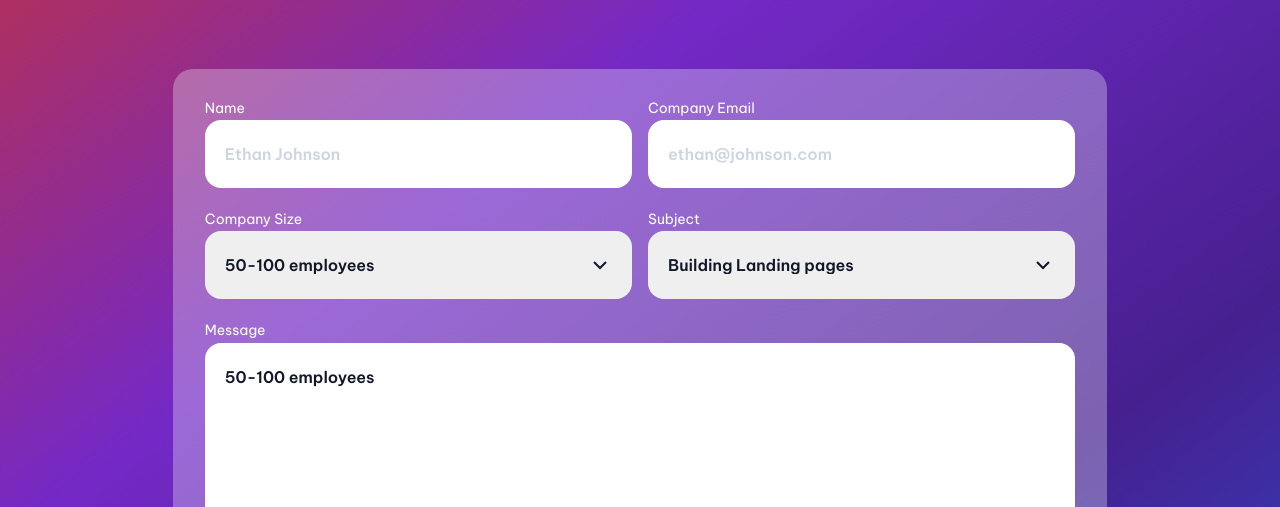
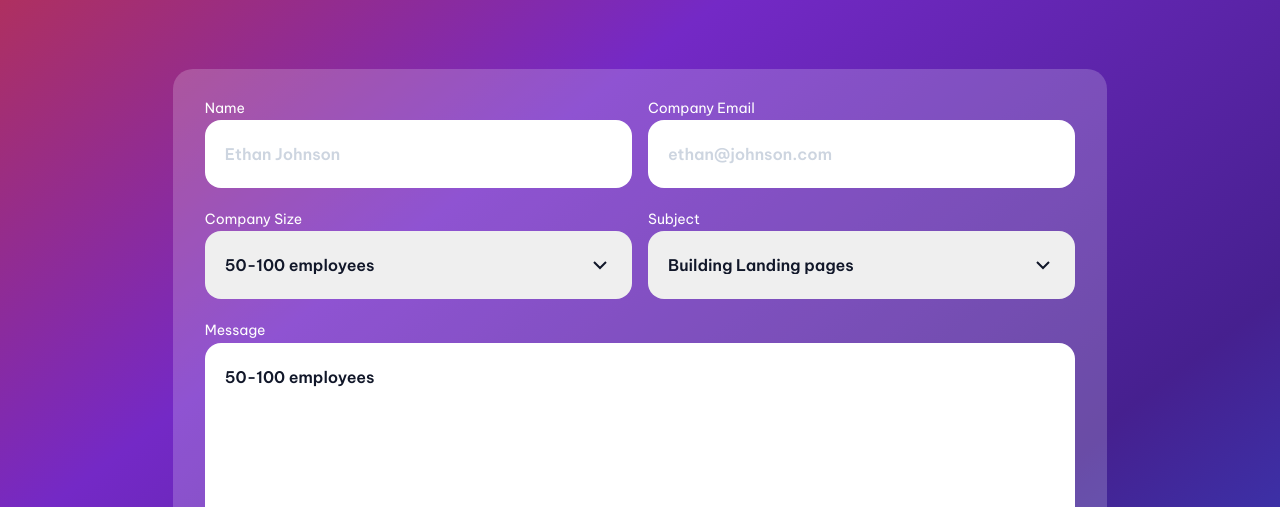
Before and after one commit to h-yoshikawa44/ch-contact-page, a website built with Vite: page index.html in a window 1280 px wide. Shown: the part 293-800 px from the top of the page. Built offline with nearby package versions, Linux system fonts and the light colour scheme.

Commit message:
fix: フォーム要素の透過率が少し濃かったので薄くした(#6)

```diff
--- a/css/style.css
+++ b/css/style.css
@@ -144,7 +144,7 @@ a {
   grid-template-columns: 1fr;
   row-gap: 24px;
   padding: 32px 32px 112px;
-  background-color: rgb(248 250 252 / 30%);
+  background-color: rgb(248 250 252 / 20%);
   border-radius: 20px;
 }
 
```
